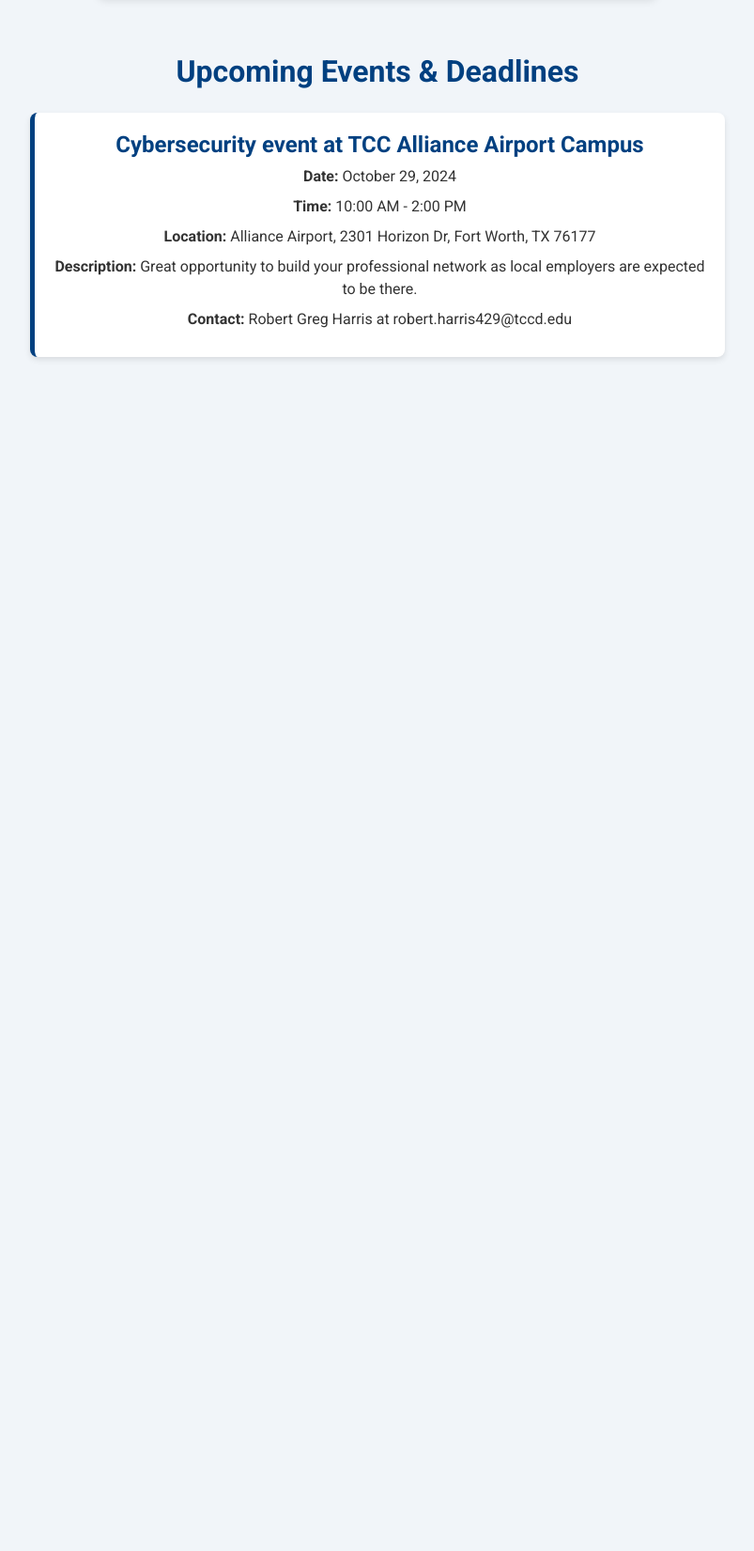
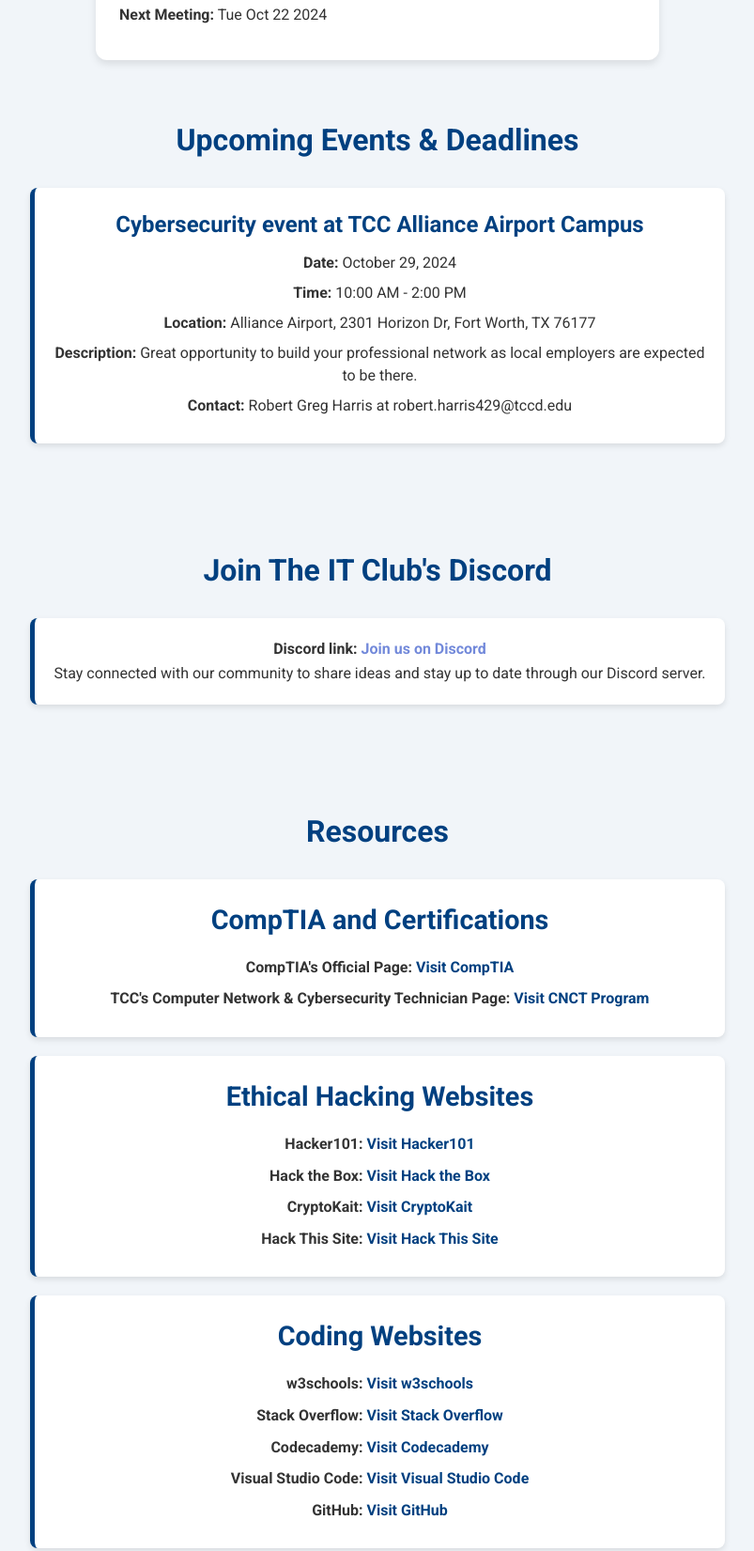
Before and after one commit to chandler3316/IT-Website, a plain HTML site: page index.html in a window 1280 px wide. Shown: the part 344-1995 px from the top of the page at 94% size, without its empty margins (238-1041 px from the left). Before the commit the page ends 804 px from the top, so only its background shows below. Drawn offline with Linux system fonts and the light colour scheme.

Commit message:
Updated HTML and CSS for improved design and layout

```diff
--- a/conn.css
+++ b/conn.css
@@ -9,6 +9,8 @@ body {
     font-family: 'Roboto', sans-serif;
     background-color: #f1f5f9;
     color: #333;
+    line-height: 1.6;
+    margin: 0;
 }
 
 /* Header */
@@ -28,6 +30,7 @@ header h1 {
 
 header p {
     font-size: 1.2em;
+    margin-top: 10px;
 }
 
 /* Meeting Details Section */
@@ -53,6 +56,7 @@ header p {
 
 #meeting-details p {
     line-height: 1.6;
+    margin: 10px 0;
 }
 
 /* Upcoming Events Section */
@@ -88,10 +92,121 @@ header p {
 .event h3 {
     color: #004080;
     font-size: 1.5em;
-    margin-top: 0;
+    margin: 0 0 10px;
 }
 
 .event p {
     line-height: 1.5;
     margin: 8px 0;
 }
+
+/* Discord Section */
+#discord-link {
+    padding: 30px;
+    margin: 30px auto;
+    max-width: 800px;
+    text-align: center;
+}
+
+#discord-link h2 {
+    color: #004080;
+    font-size: 2em;
+    margin-bottom: 25px;
+}
+
+#discord-link .box {
+    background-color: #ffffff;
+    padding: 20px;
+    margin-bottom: 20px;
+    border-left: 5px solid #004080;
+    border-radius: 8px;
+    box-shadow: 0 3px 6px rgba(0, 0, 0, 0.1);
+    transition: transform 0.3s, box-shadow 0.3s;
+}
+
+#discord-link .box:hover {
+    transform: translateY(-5px);
+    box-shadow: 0 6px 12px rgba(0, 0, 0, 0.15);
+}
+
+#discord-link a {
+    color: #7289da;
+    text-decoration: none;
+    font-weight: bold;
+}
+
+#discord-link a:hover {
+    text-decoration: underline;
+}
+
+/* Resource Section */
+#resource-list {
+    padding: 30px;
+    margin: 30px auto;
+    max-width: 800px;
+    text-align: center;
+}
+
+#resource-list h2 {
+    color: #004080;
+    font-size: 2em;
+    margin-bottom: 25px;
+}
+
+#resource-list .box {
+    background-color: #ffffff;
+    padding: 20px;
+    margin-bottom: 20px;
+    border-left: 5px solid #004080;
+    border-radius: 8px;
+    box-shadow: 0 3px 6px rgba(0, 0, 0, 0.1);
+    transition: transform 0.3s, box-shadow 0.3s;
+}
+
+#resource-list .box:hover {
+    transform: translateY(-5px);
+    box-shadow: 0 6px 12px rgba(0, 0, 0, 0.15);
+}
+
+#resource-list .box h3 {
+    color: #004080;
+    font-size: 1.8em;
+    margin-bottom: 15px;
+}
+
+#resource-list .box p {
+    margin: 8px 0;
+}
+
+#resource-list a {
+    color: #004080;
+    text-decoration: none;
+    font-weight: bold;
+}
+
+#resource-list a:hover {
+    text-decoration: underline;
+}
+
+/* Utility Classes */
+.text-center {
+    text-align: center;
+}
+
+.bold {
+    font-weight: bold;
+}
+
+.container {
+    max-width: 1200px;
+    margin: 0 auto;
+    padding: 0 15px;
+}
+
+.mt-20 {
+    margin-top: 20px;
+}
+
+.mb-20 {
+    margin-bottom: 20px;
+}
--- a/index.html
+++ b/index.html
@@ -37,6 +37,49 @@
         </div>
     </section>
 
+    <!-- Discord Section -->
+    <section id="discord-link">
+        <h2>Join The IT Club's Discord</h2>
+        <div class="box">
+            <p><strong>Discord link:</strong> <a href="https://discord.gg/dVRQBnptqP" target="_blank">Join us on Discord</a></p>
+            <p>Stay connected with our community to share ideas and stay up to date through our Discord server.</p>
+        </div>
+    </section>
+
+    <!-- Resource Section -->
+<section id="resource-list">
+    <h2>Resources</h2>
+
+    <!-- CompTIA and Certifications Section -->
+    <div class="box">
+        <h3>CompTIA and Certifications</h3>
+        <p><strong>CompTIA's Official Page:</strong> <a href="https://www.comptia.org/" target="_blank">Visit CompTIA</a></p>
+        <p><strong>TCC's Computer Network & Cybersecurity Technician Page:</strong> <a href="https://www.tccd.edu/academics/courses-and-programs/programs-a-z/credit/cnct/" target="_blank">Visit CNCT Program</a></p>
+    </div>
+
+    <!-- Ethical Hacking Section -->
+    <div class="box">
+        <h3>Ethical Hacking Websites</h3>
+        <p><strong>Hacker101:</strong> <a href="https://www.hacker101.com/" target="_blank">Visit Hacker101</a></p>
+        <p><strong>Hack the Box:</strong> <a href="https://www.hackthebox.com/" target="_blank">Visit Hack the Box</a></p>
+        <p><strong>CryptoKait:</strong> <a href="https://cryptokait.com/" target="_blank">Visit CryptoKait</a></p>
+        <p><strong>Hack This Site:</strong> <a href="https://www.hackthissite.org/" target="_blank">Visit Hack This Site</a></p>
+    </div>
+
+    <!-- Coding Websites Section -->
+    <div class="box">
+        <h3>Coding Websites</h3>
+        <p><strong>w3schools:</strong> <a href="https://www.w3schools.com/" target="_blank">Visit w3schools</a></p>
+        <p><strong>Stack Overflow:</strong> <a href="https://stackoverflow.com/" target="_blank">Visit Stack Overflow</a></p>
+        <p><strong>Codecademy:</strong> <a href="https://www.codecademy.com/" target="_blank">Visit Codecademy</a></p>
+        <p><strong>Visual Studio Code:</strong> <a href="https://code.visualstudio.com/" target="_blank">Visit Visual Studio Code</a></p>
+        <p><strong>GitHub:</strong> <a href="https://github.com/" target="_blank">Visit GitHub</a></p>
+    </div>
+
+</section>
+
+    </section>
+
     <script src="conn.js"></script>
 </body>
 </html>
```
